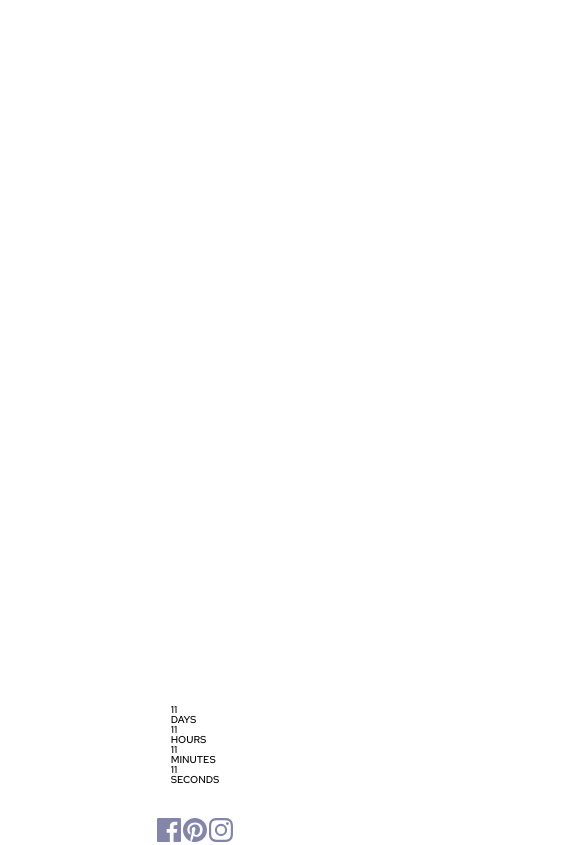
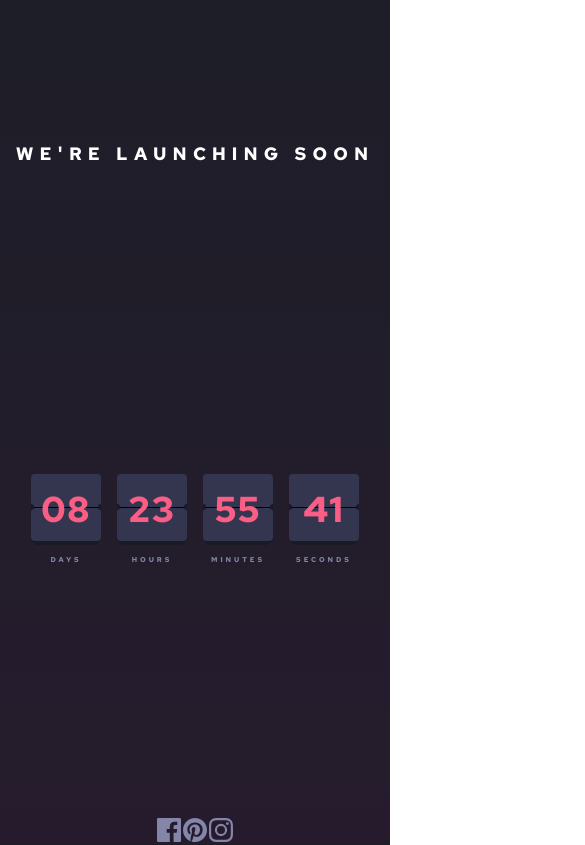
Before and after one commit to DavitDvalashvili/Launch-countdown-timer, a plain HTML site: page index.html in a window 390 px wide. Shown: the whole page, 585 px wide, since content can reach past the window. Drawn offline with Linux system fonts and the light colour scheme.

Commit message:
finishing mobile version with html and css

```diff
--- a/index.html
+++ b/index.html
@@ -11,29 +11,57 @@
 <body>
   <h1>We're launching soon</h1>
   <div class="timer">
-    <div class="clock-days">
-      <div class="days-flip-box">
-        <span id="days">11</span>
+    <div class="clock">
+      <div class="flip-box-back">
+        <div id="flip-top"></div>
+        <div class="divider"></div>
+        <div id="flip-bottom"></div>
+        <div id="right"></div>
+        <div id="left"></div>
+        <div class="flip-box-front">
+          <span id="days">08</span>
+        </div>
       </div>
-      <span>DAYS</span>
+      <span class="time-interval">DAYS</span>
     </div>
-    <div class="clock-hours">
-      <div class="hours-flip-box">
-        <span id="hours">11</span>
+    <div class="clock">
+      <div class="flip-box-back">
+        <div id="flip-top"></div>
+        <div class="divider"></div>
+        <div id="flip-bottom"></div>
+        <div id="right"></div>
+        <div id="left"></div>
+        <div class="flip-box-front">
+          <span id="hours">23</span>
+        </div>
       </div>
-      <span>HOURS</span>
+      <span class="time-interval">HOURS</span>
     </div>
-    <div class="clock-minutes">
-      <div class="minutes-flip-box">
-        <span id="minutes">11</span>
+    <div class="clock">
+      <div class="flip-box-back">
+        <div id="flip-top"></div>
+        <div class="divider"></div>
+        <div id="flip-bottom"></div>
+        <div id="right"></div>
+        <div id="left"></div>
+        <div class="flip-box-front">
+          <span id="minutes">55</span>
+        </div>
       </div>
-      <span>MINUTES</span>
+      <span class="time-interval">MINUTES</span>
     </div>
-    <div class="clock-seconds">
-      <div class="seconds-flip-box">
-        <span id="seconds">11</span>
+    <div class="clock">
+      <div class="flip-box-back">
+        <div id="flip-top"></div>
+        <div class="divider"></div>
+        <div id="flip-bottom"></div>
+        <div id="right"></div>
+        <div id="left"></div>
+        <div class="flip-box-front">
+          <span id="seconds">41</span>
+        </div>
       </div>
-      <span>SECONDS</span>
+      <span class="time-interval">SECONDS</span>
     </div>
   </div>
   <div class="social-medias">
--- a/style/style.scss
+++ b/style/style.scss
@@ -2,6 +2,10 @@
 
 //colors
 $White: #FFFFFF;
+$bcBrown: #343650;
+$bcDarkBrown: #191A23;
+$black: #000000;
+$red: #FB5E84;
 
 //mixins
 @mixin flexProperty ($horizontal,$vertical,$wrap, $direction) {
@@ -33,12 +37,12 @@ $White: #FFFFFF;
 
 html {
     font-size: 62.5%;
+    height: 100vh;
     font-family: 'Red Hat Text', sans-serif;
     font-style: normal;
-    height: 100vh;
     background: linear-gradient(180deg, #1D1E28 0.12%, #261C2D 94.84%, #261A2D 100%);
-    @include background (contain, no-repeat, center);
     body {
+        text-align: center;
         height: 100vh;
         width: 100vw;
         // background: url(../images/pattern-hills.svg);
@@ -49,8 +53,67 @@ html {
         display: flex;
         @include flexProperty(space-between, center, nowrap, column);
         h1 {
-            margin: 0 2.4rem;
-            @include textStyle(700, 11.8rem, 22.4rem, 6.13636px, uppercase, $White);
+            margin: 14.2rem 0rem 5.4rem 0rem;
+            @include textStyle(700, 1.8rem, 2.4rem, 0.613636rem, uppercase, $White);
+        }
+        .timer {
+            display: flex;
+            @include flexProperty(center, center, no-repeat, row);
+            gap: 1.6rem;
+            .flip-box-back {
+                width: 7rem;
+                height: 7.1rem;
+                border-radius: 0.8rem;
+                background-color: $bcDarkBrown;
+                margin-bottom: 0.9rem;
+                position: relative;
+                #flip-top {
+                    width: 7rem;
+                    height: 3.3rem;
+                    background-color: $bcBrown;
+                    border-radius: 0.4rem;
+                }
+                .divider {
+                    background-color: $black;
+                    width: 7rem;
+                    height: 0.05rem;
+                }
+                #flip-bottom {
+                    width: 7rem;
+                    height: 3.3rem;
+                    background-color: $bcBrown;
+                    border-radius: 0.4rem;
+                }
+                #right, #left {
+                    width: 0.3rem;
+                    height: 0.6rem;
+                    background-color: $bcDarkBrown;
+                    position: absolute;
+                    background-color: $bcDarkBrown;
+                }
+                #left {
+                    @include absolute(3rem, unset, 0);
+                    border-radius:  0 0.3rem 0.3rem 0;
+                }
+                #right {
+                    @include absolute(3rem, 0, unset);
+                    border-radius:  0.3rem 0 0 0.3rem;
+                }
+                .flip-box-front {
+                    position: absolute;
+                    @include absolute(0, 0, unset);
+                    width: 7rem;
+                    height: 6.327rem;
+                    border-radius: 0.4rem;
+                    @include textStyle(700, 3.6rem, 7.1rem,  0.18rem, uppercase, $red);
+                }
+            }
+            .time-interval {
+                @include textStyle(700, .7rem, 0.9rem,  0.295937rem, uppercase, #8385A9);
+            }
+        }
+        .social-medias {
+
         }
     }
 
```
Also changed, not shown: style/style.css, 1 other file.
